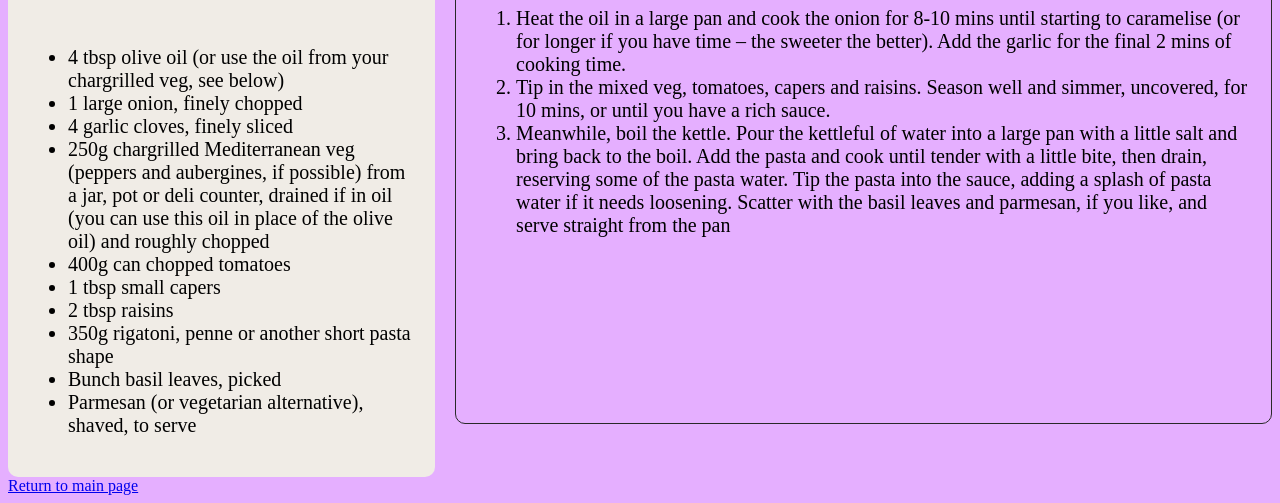
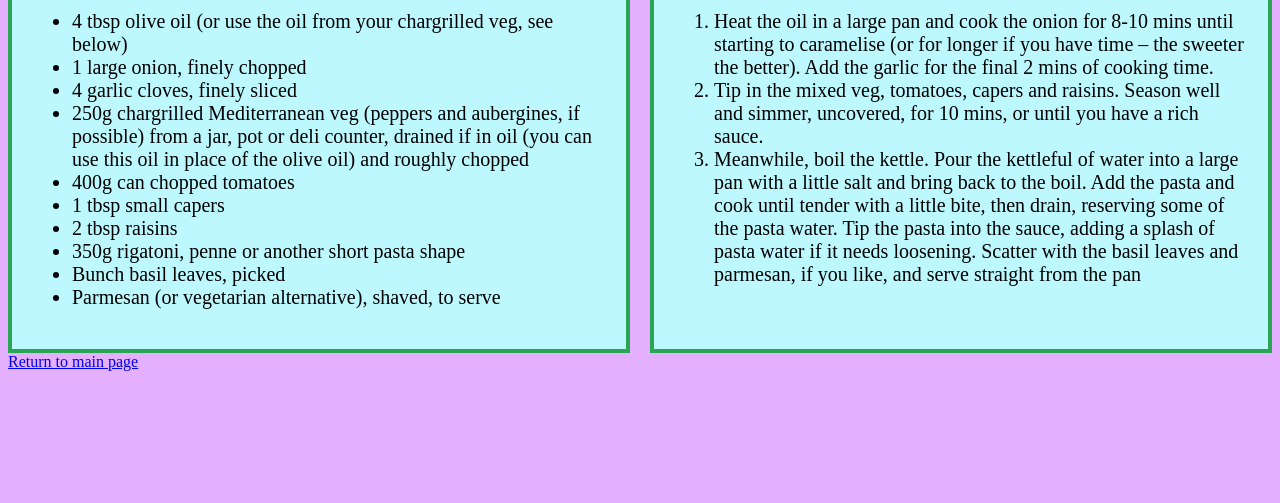
Before and after one commit to andresrivasrod/odin-recipes, a plain HTML site: page recipes/pasta.html in a window 1280 px wide. Shown: the part 622-1125 px from the top of the page. After the commit the page ends 1001 px from the top, so only its background shows below. Drawn offline with Linux system fonts and the light colour scheme.

Commit message:
Styled the pages with boxes correctly

```diff
--- a/style.css
+++ b/style.css
@@ -27,25 +27,10 @@
     gap:20px;
 }
 
-.ingredients{
-    display: flex;
-    flex-direction: column;
-    gap:20px;
-    padding-left: 30px;
-    width: auto;
-    height: auto;
-    border-radius: 10px;
-    background-color: rgb(240, 236, 230);
-    padding:20px;
-    flex-grow: 3;
+.ingredients,
+.steps{
+    background: rgba(185, 255, 254, 0.908);
+    border: 4px solid rgb(42, 165, 83);
+    flex: 1;
+    padding: 20px;
 }
-
-.steps{
-    margin-top:20px;
-    border-radius: 10px;
-    border:1px solid rgb(71, 71, 71);
-    border-radius: 10px;
-    border:1px solid rgb(41, 41, 41);
-    height:500px;
-    padding:0 20px 0px 20px;
-}
```
